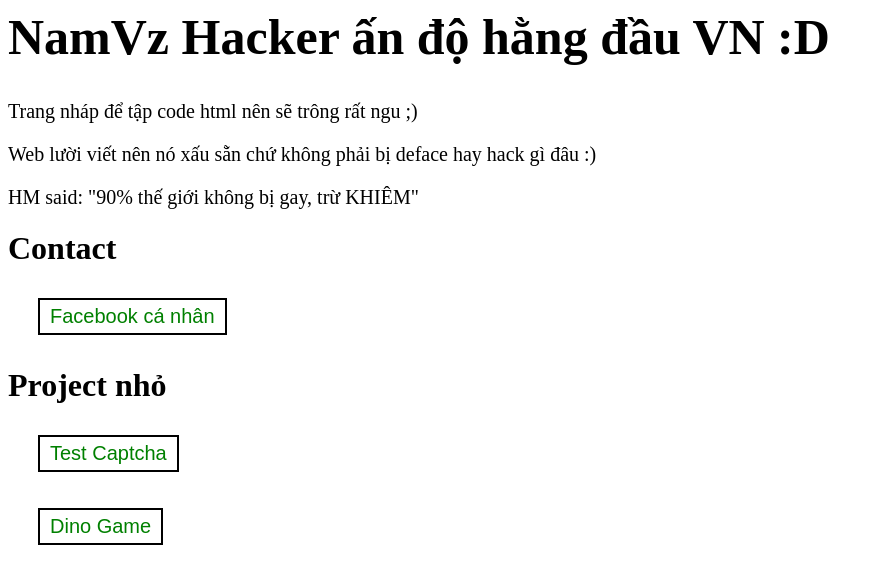
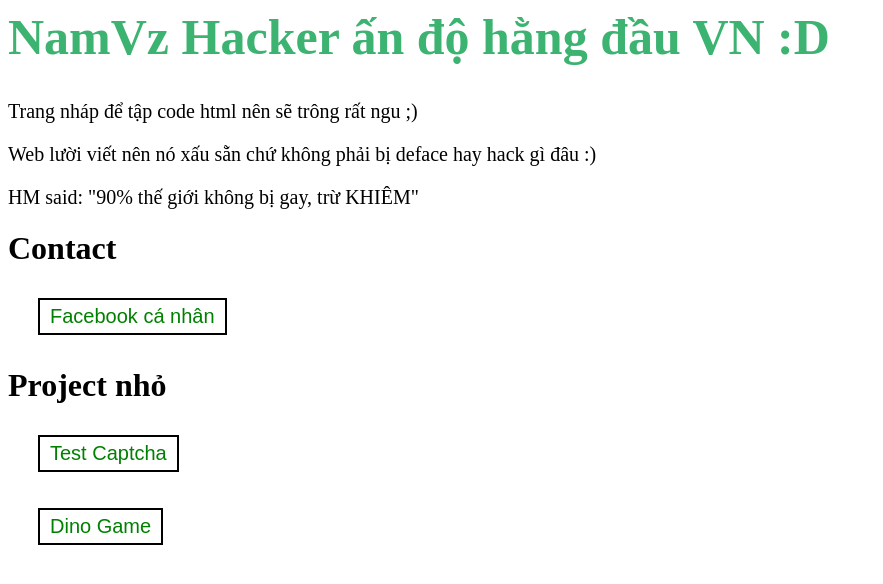
Before and after one commit to NamVz/namvz.github.io, a plain HTML site: page index.html in a window 1280 px wide. Shown: the whole page, without its empty margins (0-883 px from the left). Drawn offline with Linux system fonts and the light colour scheme.

Commit message:
Update index.html

```diff
--- a/index.html
+++ b/index.html
@@ -1,4 +1,4 @@
-<h1 style="font-size:50px;">NamVz Hacker ấn độ hằng đầu VN :D</h1>
+<h1 style="font-size:50px; color:MediumSeaGreen;">NamVz Hacker ấn độ hằng đầu VN :D</h1>
 <p style="font-size:20px;">Trang nháp để tập code html nên sẽ trông rất ngu ;)</p>
 <p style="font-size:20px;">Web lười viết nên nó xấu sẵn chứ không phải bị deface hay hack gì đâu :)</p>
 <p style="font-size:20px;">HM said: "90% thế giới không bị gay, trừ KHIÊM"</p>
```
